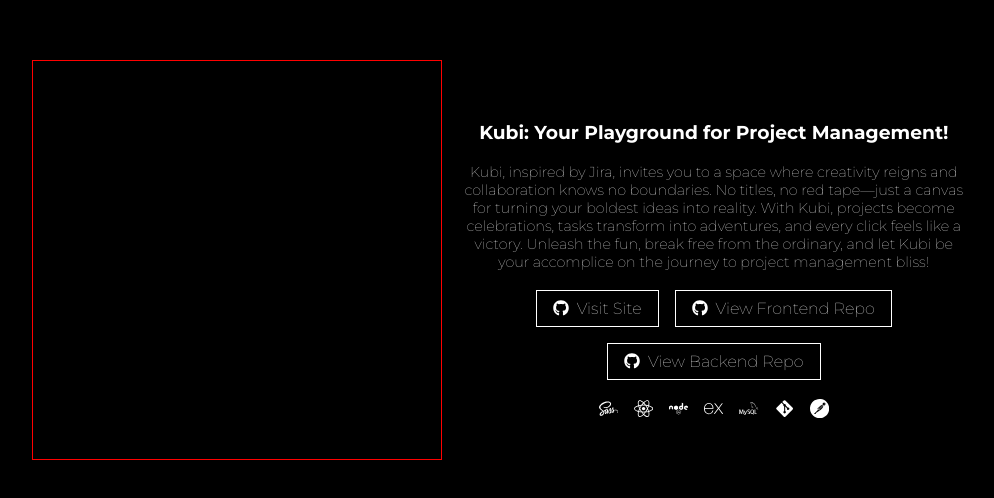
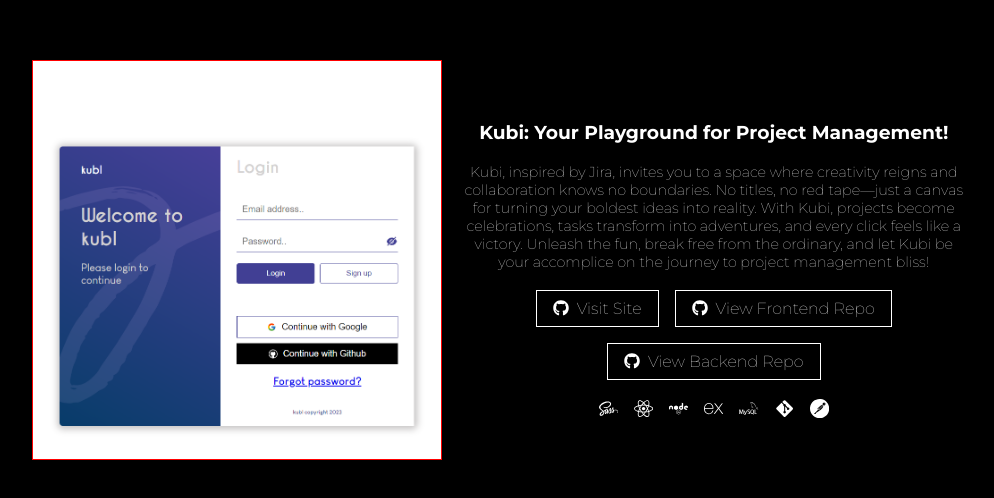
Before and after one commit to Ekpenga9000/portfolio-website, a React (Vite) app: page / in a window 1280 px wide. Shown: the part 2776-3274 px from the top of the page, without its empty margins (139-1133 px from the left). Built offline with nearby package versions, Linux system fonts and the light colour scheme.

Commit message:
Add  image to Kubi software

```diff
--- a/src/App.jsx
+++ b/src/App.jsx
@@ -4,6 +4,7 @@
 import Hero from './components/hero/Hero';
 import NavBar from './components/navbar/NavBar';
 import Project from './components/projects/Project';
+import kubi from "./assets/images/kubi-screenshot.png";
 
 function App() {
   return (
@@ -33,6 +34,8 @@
             backend={"https://github.com/Ekpenga9000/kubi-api"}
             isReverse={true}
             link={"https://kubi-software.netlify.app/login"}
+            src={kubi}
+            alt={"Login page for kubi software"}
           />
         </div>
         <div className='app__section'>
--- a/src/components/projects/Project.jsx
+++ b/src/components/projects/Project.jsx
@@ -1,9 +1,8 @@
 import "./Project.scss";
-// import dev from "../../assets/images/Louis.jpg";
 import { FaGithub, FaSass, FaReact, FaNode, FaGitAlt } from "react-icons/fa";
 import { SiExpress, SiMysql, SiPostman } from "react-icons/si";
 
-const Project = ({isReverse, text, title, link, frontend, backend}) => {
+const Project = ({isReverse, text, title, link, frontend, backend, src, alt}) => {
 
     return (
         <section className="project">
@@ -33,9 +32,12 @@
                             <SiPostman />
                         </div>
                     </div>
-                    <div className="project__img-div">
+                    {src && <div className="project__img-div">
+                        <img src={src} alt={alt} className="project__img" />
+                    </div>}
+                    {!src && <div className="project__img-div">
                         {/* <img src={dev} alt="Omogbare Louis Ekpenga" className="project__img" /> */}
-                    </div>
+                    </div>}
                 </div>
             </div>
         </section>
--- a/src/components/projects/Project.scss
+++ b/src/components/projects/Project.scss
@@ -96,4 +96,9 @@
             width: 40%;
         }
     }
+    &__img{
+        height:100%;
+        width: 100%;
+        object-fit: cover;
+    }
 }
```
Also changed, not shown: src/assets/images/kubi-screenshot.png (added).
